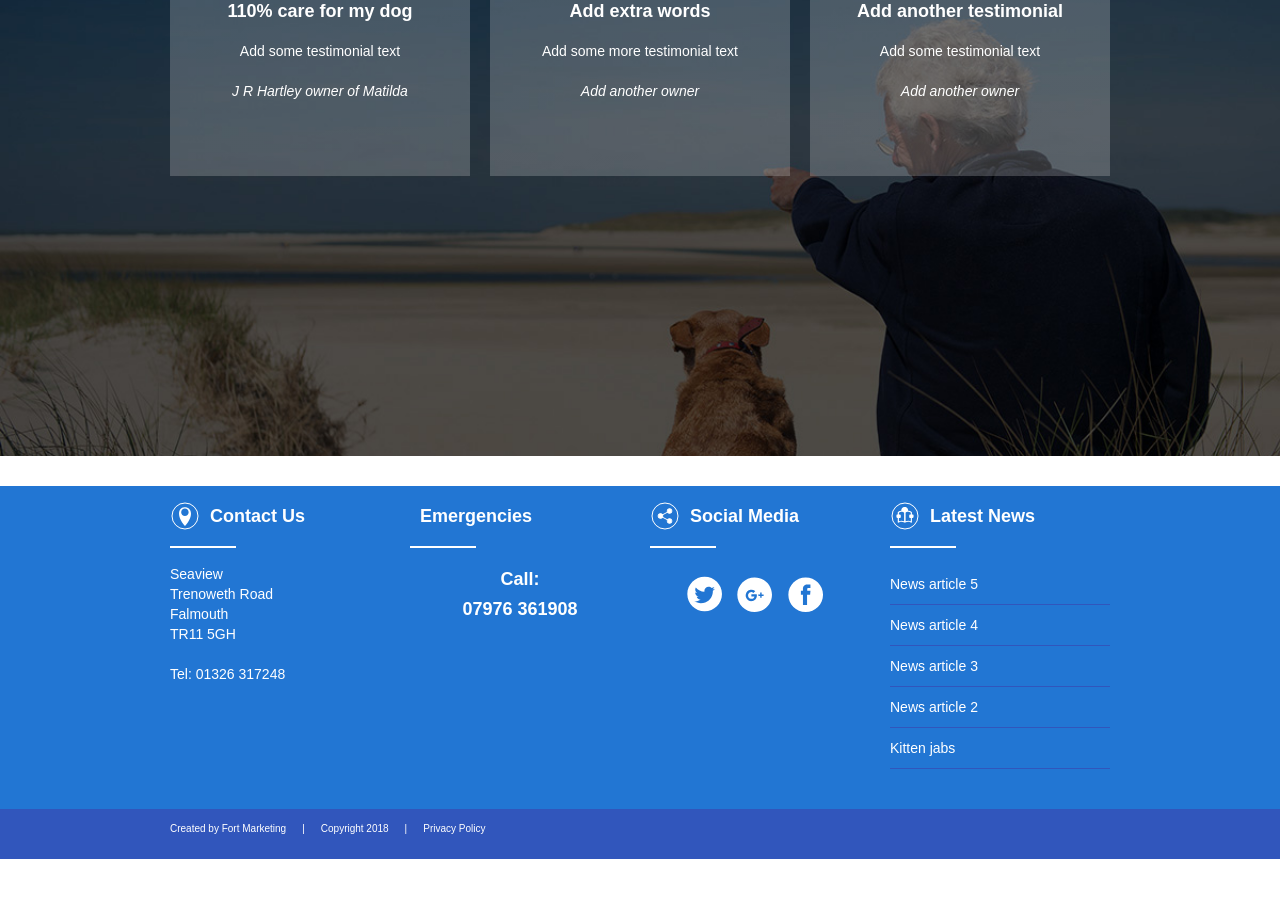
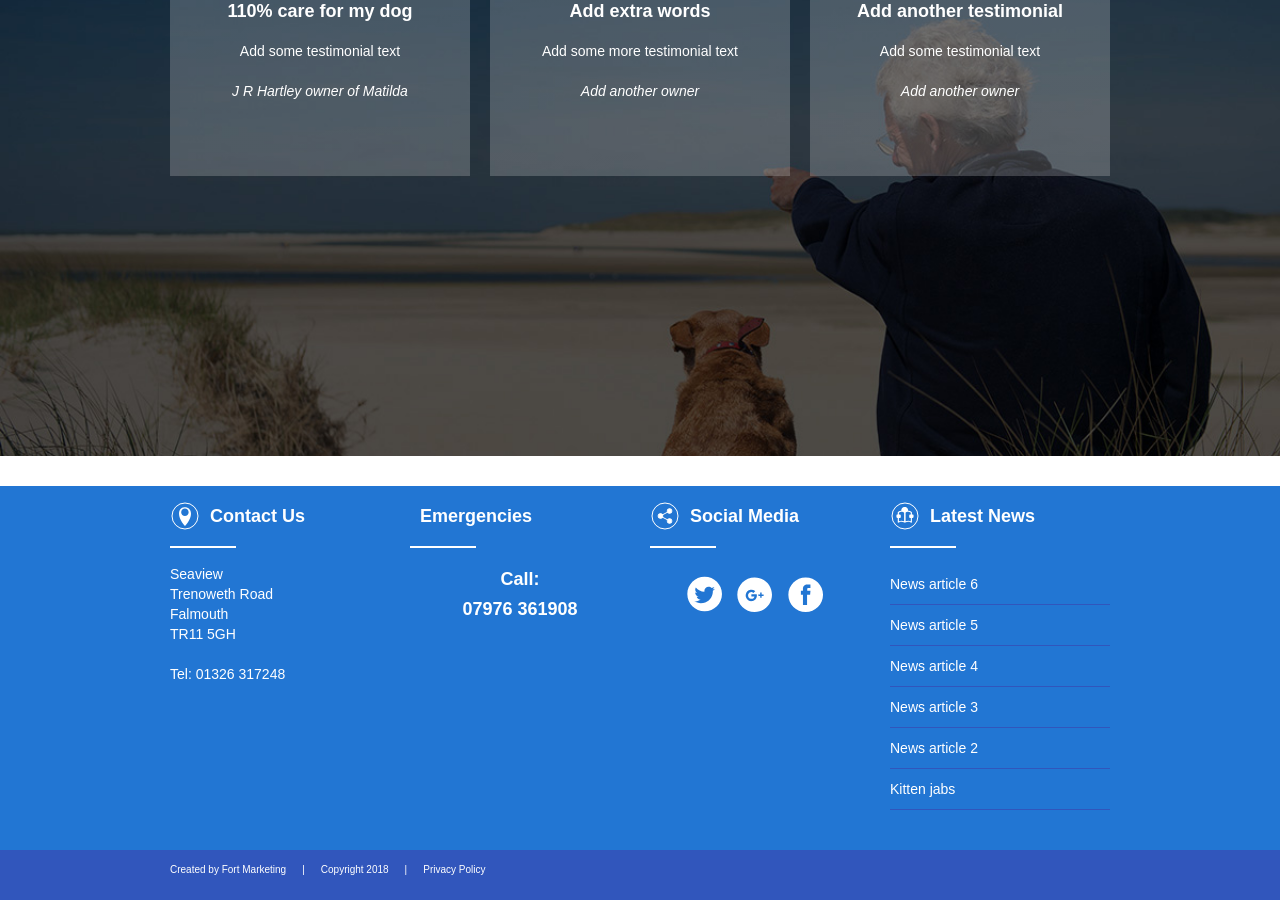
Before and after one commit to timbowerbank/jekyllCloudCannon, a Jekyll site: the page built from index.md, in a window 1280 px wide and 900 px high, scrolled down 2434 px. Built offline with Jekyll 4.4.1, drawn with Linux system fonts in a browser that asks for light colours; before the commit the page ends 3293 px from its top, so only the background shows below that.

Commit message:
Amended config to change http to https

```diff
--- a/_config.yml
+++ b/_config.yml
@@ -18,7 +18,7 @@
 description: >- # this means to ignore newlines until "baseurl:"
   Jekyll and CloudCannon demonstration site
 baseurl: "" # the subpath of your site, e.g. /blog
-url: "http://jekyll.timbowerbank.co.uk" # the base hostname & protocol for your site, e.g. http://example.com
+url: "https://jekyll.timbowerbank.co.uk" # the base hostname & protocol for your site, e.g. http://example.com
 twitterAccount: 'https://twitter.com/fortmarketinguk'
 googlePlusAccount: 'https://www.google.com'
 facebookAccount: 'https://www.facebook.com'
--- a/_includes/footer.html
+++ b/_includes/footer.html
@@ -33,7 +33,7 @@
               <div class="footerruler"></div>
               <ul class="footernewslist">
 
-               {% for item in site.news reversed limit:5 %}
+               {% for item in site.news reversed %}
 
                <li class="footernewsitem"><a href="{{ item.url }}"  class="footerlink">{{ item.title }}</a></li>
 
```
